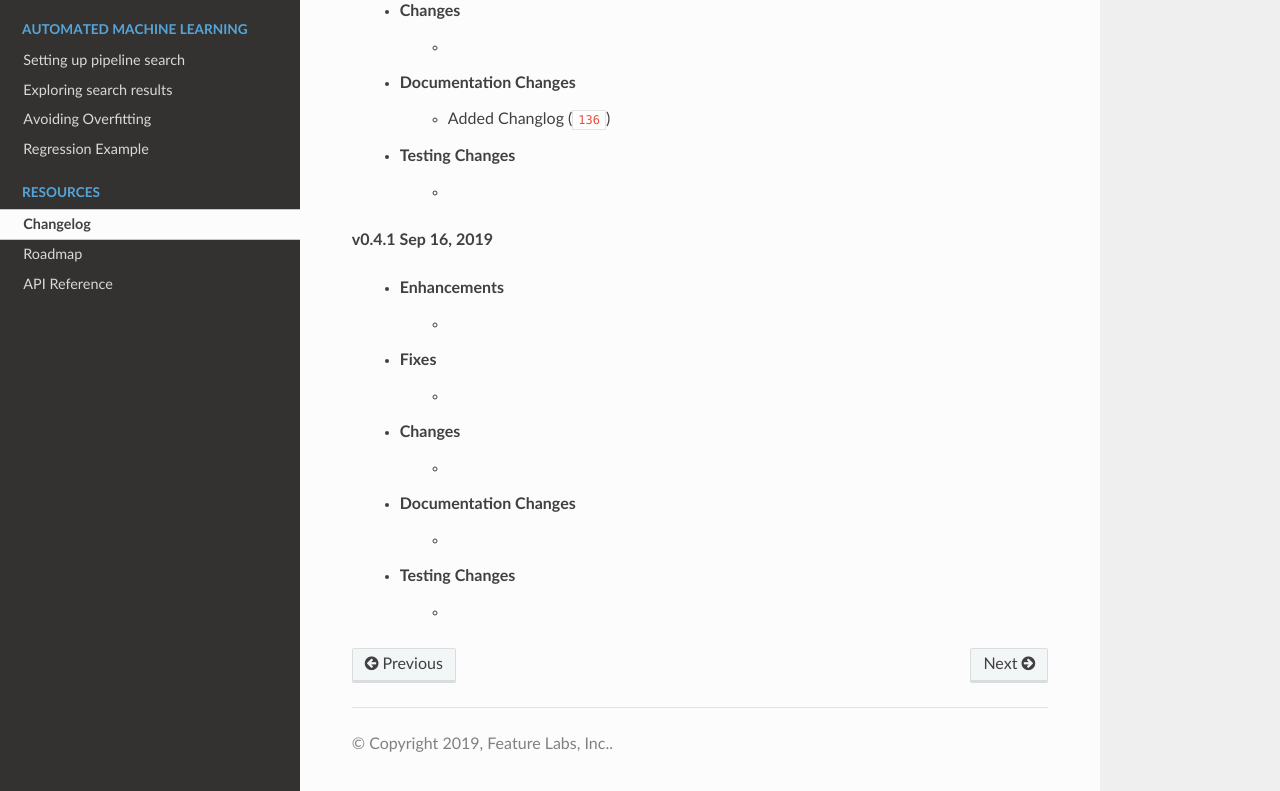
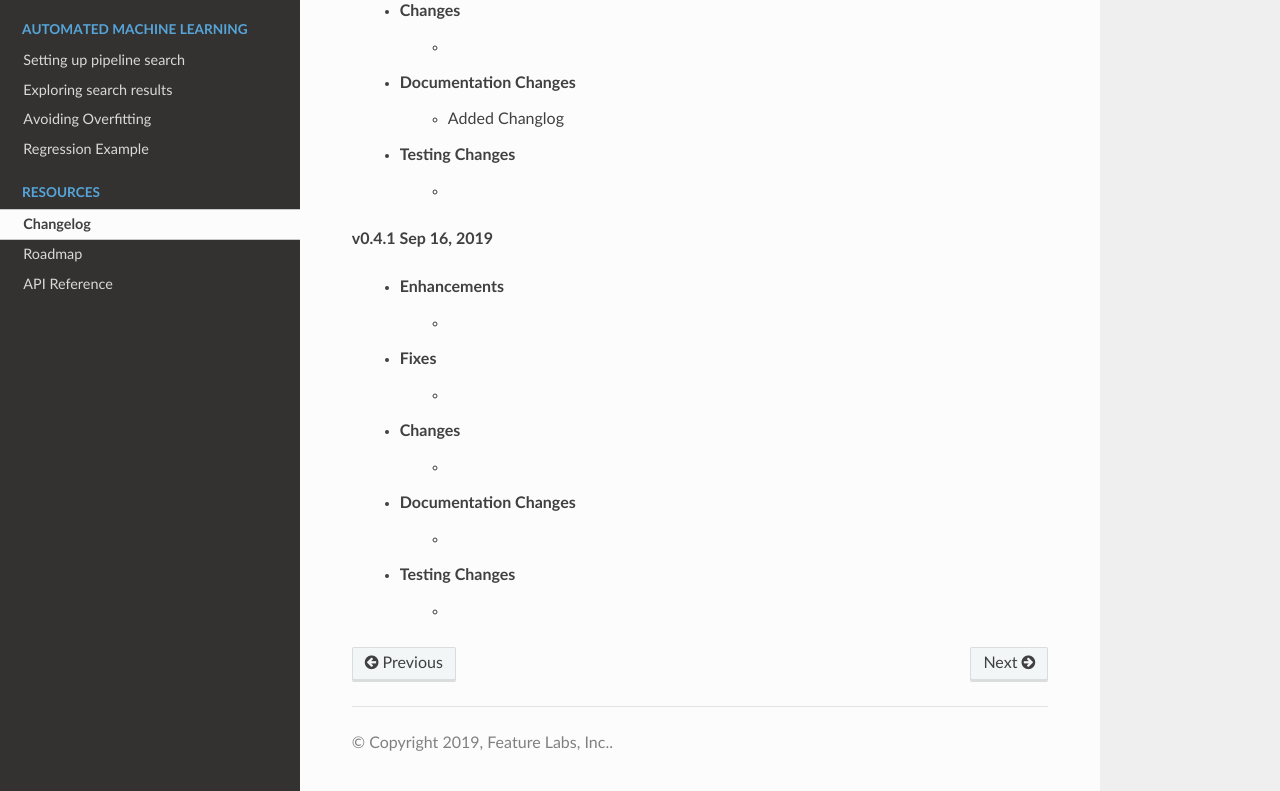
Before and after one commit to alteryx/evalml, a Sphinx documentation site: the page built from docs/source/changelog.rst, in a window 1280 px wide and 1147 px high. Shown: the part 353-1144 px from the top of the window. Built offline with Sphinx 7.4.7 and the Read the Docs theme 2.0.0, drawn with Linux system fonts in a browser that asks for light colours; pages that are not in the unit, such as notebooks, are missing from menus; cross-references to code outside the pages are shown as plain code.

Commit message:
Remove check for link

```diff
--- a/docs/source/changelog.rst
+++ b/docs/source/changelog.rst
@@ -11,7 +11,7 @@ Changelog
     * Changes
         *
     * Documentation Changes
-        * Added Changlog (:pr:`136`)
+        * Added Changlog
     * Testing Changes
         *
 
```
Also changed, not shown: 1 other file.
